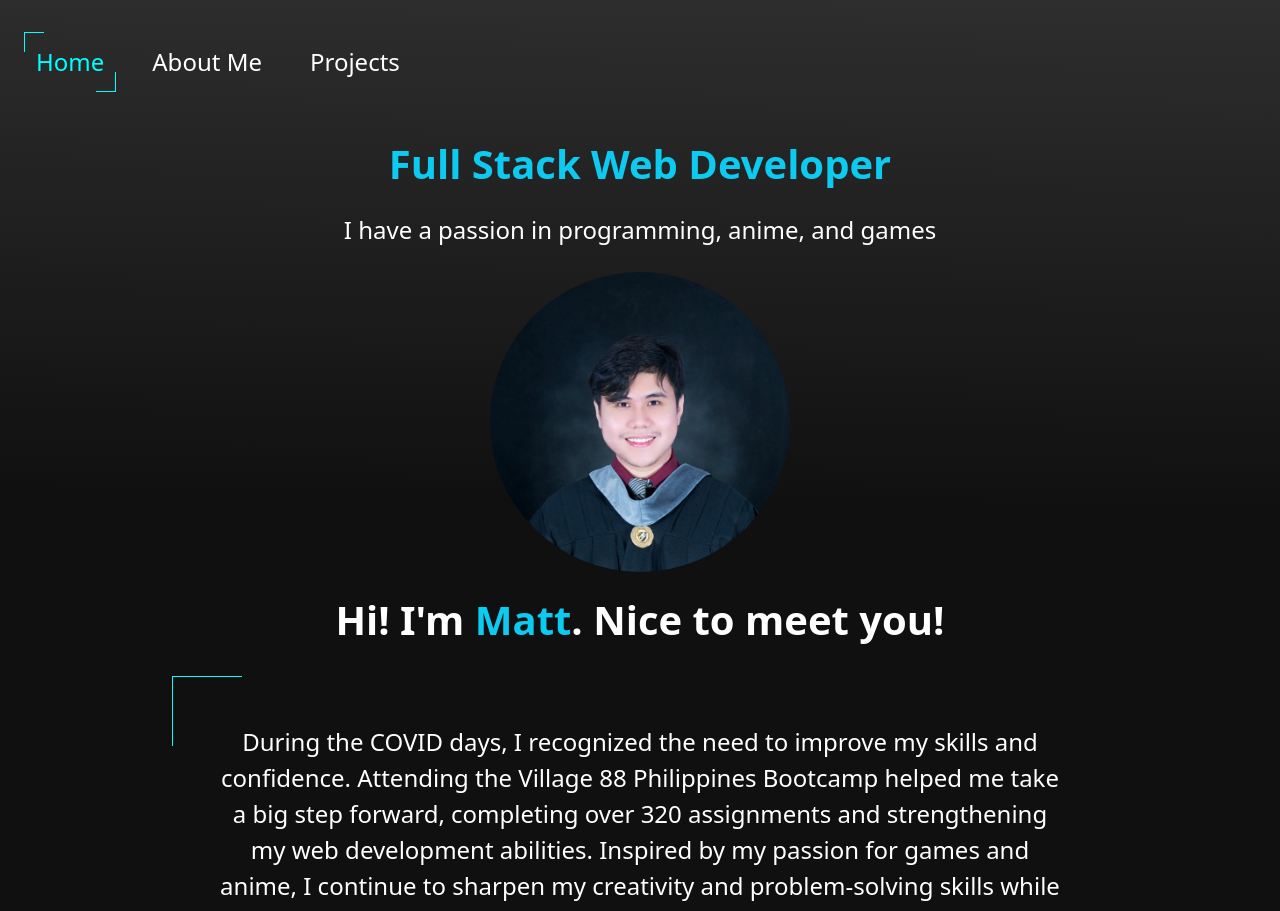
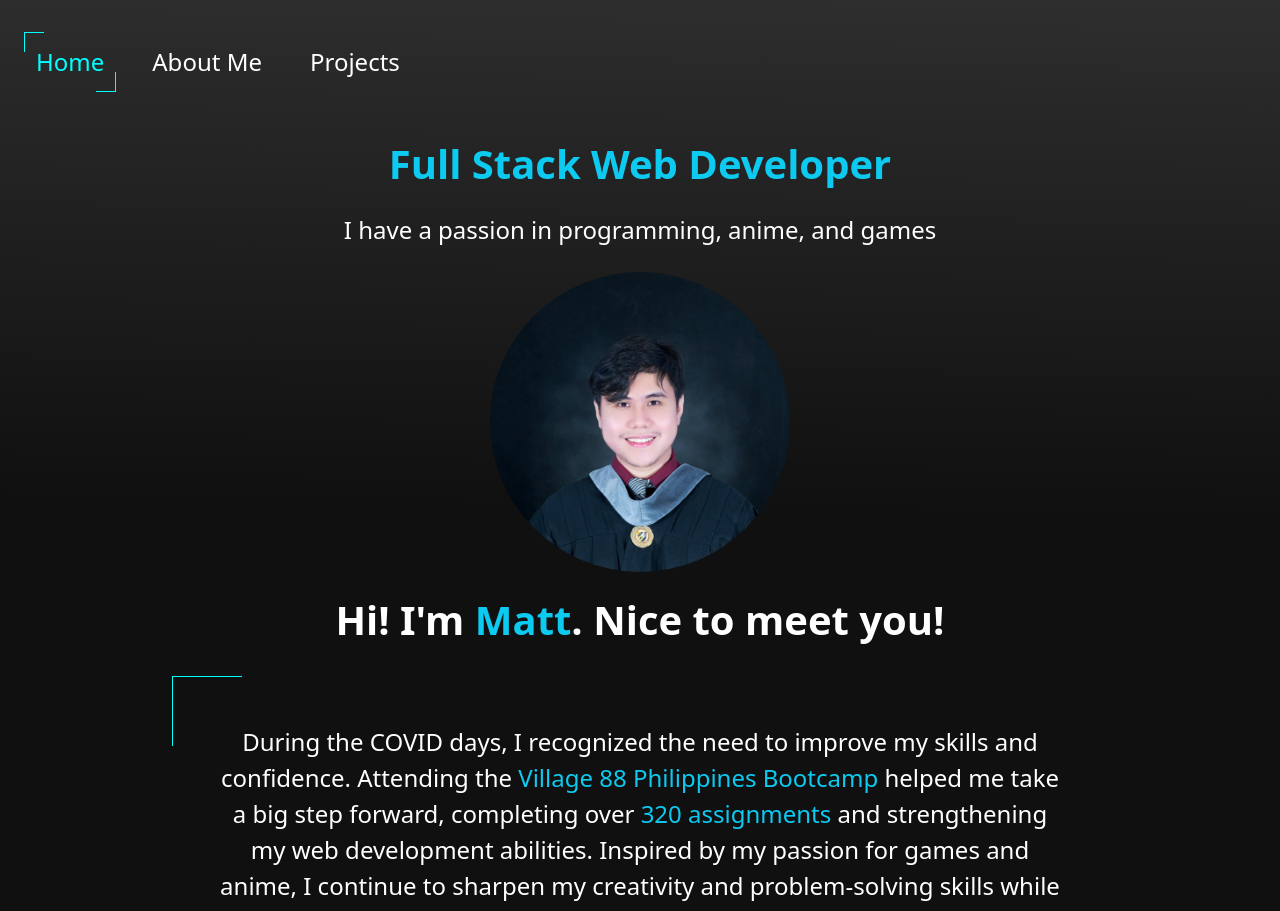
Before and after one commit to MTiu/2025-Projects, a React (Vite) app in the folder my-portfolio/: page / in a window 1280 px wide. Shown: the top 911 px of the page. Built offline with nearby package versions, Linux system fonts and the light colour scheme.

Commit message:
Home and About page minor styles update

```diff
--- a/my-portfolio/src/components/About/About.jsx
+++ b/my-portfolio/src/components/About/About.jsx
@@ -9,7 +9,7 @@ function About() {
         <Container className="global-fade-in" fluid style={{marginBottom:"7%"}}>
             <Row className="mt-5 align-items-center flex-column gap-5">
                 <Col className="d-flex flex-column align-items-center gap-5">
-                    <h1 className="fs-1 text-info fw-bold text-center ">
+                    <h1 className="fs-1 fw-bold text-center w-75">
                         Throughout my career I experienced challenges and tackled them
                         and those made me the programmer that I am today and expanded my tech stack
                     </h1>
@@ -22,8 +22,8 @@ function About() {
                     </Container>
                 </Col>
                 <Col style={{marginTop:"7%"}} className="d-flex flex-column align-items-center gap-5">
-                    <h1 className="fs-1 text-info fw-bold text-center ">
-                        My love for anime, games, and programming fuels my
+                    <h1 className="fs-2 w-75 fw-bold text-center ">
+                        My love for <span className="text-info">anime, games, and programming</span> fuels my
                         creativity, problem-solving in development, and approach
                         to life's challenges.
                     </h1>
--- a/my-portfolio/src/components/Home/Home.jsx
+++ b/my-portfolio/src/components/Home/Home.jsx
@@ -20,8 +20,8 @@ export default function Home() {
           <Col className="d-flex justify-content-center w-75">
               <p className="fs-4 text-center framed p-5">
                 During the COVID days, I recognized the need to improve my skills and confidence.
-                Attending the Village 88 Philippines Bootcamp helped me take a big step forward,
-                completing over 320 assignments and strengthening my web development abilities.
+                Attending the <span className='text-info'>Village 88 Philippines Bootcamp</span> helped me take a big step forward,
+                completing over <span className="text-info">320 assignments</span> and strengthening my web development abilities.
                 Inspired by my passion for games and anime, I continue to sharpen my creativity and problem-solving skills
                 while striving for growth.
               </p>
--- a/my-portfolio/src/components/ui/CustomCardGroup/CustomCardGroup.jsx
+++ b/my-portfolio/src/components/ui/CustomCardGroup/CustomCardGroup.jsx
@@ -8,7 +8,7 @@ return (
 <div>
     <Col className="mb-5 d-flex flex-column align-items-center gap-5">
         <FadeIn>
-            <h1 className="mt-5 fs-2 fw-bold text-center">{topic} that I like</h1>
+            <h1 className="mt-5 fs-1 text-info fw-bold text-center">{topic} that I like</h1>
         </FadeIn>
         {
             cardArray.map((item,idx) => (
```
